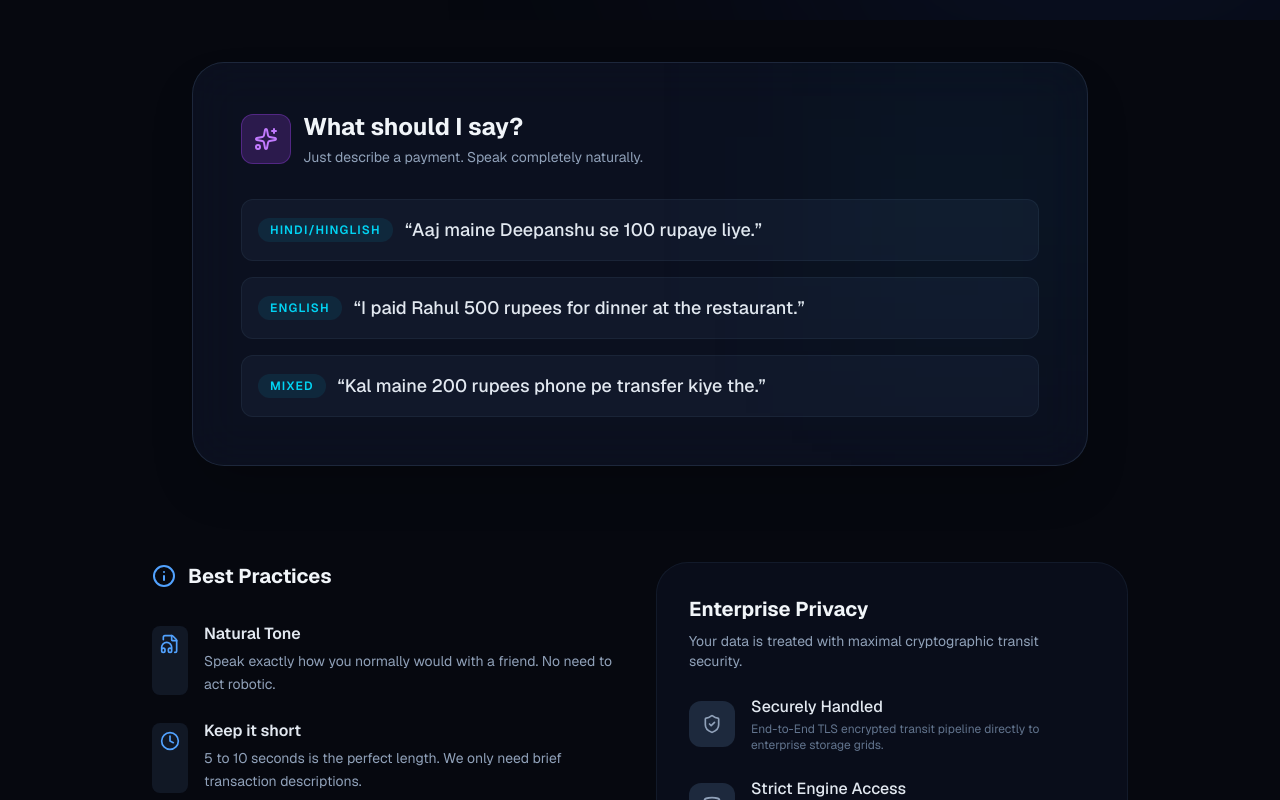
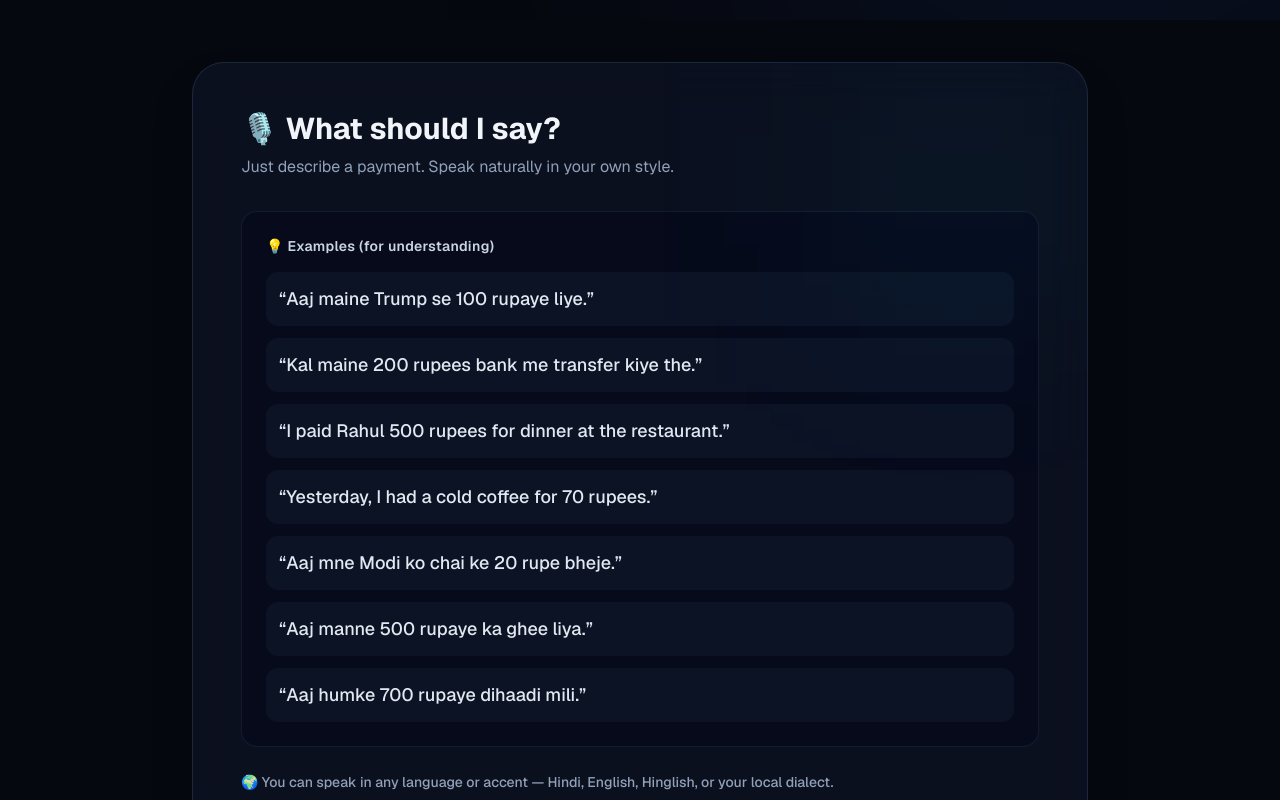
Before and after one commit to I-Deepanshu/audio, a Next.js app in the folder audio-frontend/: page / in a window 1280 px wide. Shown: the part 780-1580 px from the top of the page. Built offline with nearby package versions, Linux system fonts and the light colour scheme.

Commit message:
Refined example list into conversational multi-dialect structure

```diff
--- a/audio-frontend/src/app/page.tsx
+++ b/audio-frontend/src/app/page.tsx
@@ -243,34 +243,42 @@ export default function AudioRecorderPage() {
           <div className="bg-slate-900/60 backdrop-blur-xl border border-slate-700/50 rounded-[2rem] p-8 md:p-12 shadow-2xl relative overflow-hidden">
             <div className="absolute top-0 right-0 w-64 h-64 bg-cyan-500/5 blur-[100px] pointer-events-none"></div>
 
-            <div className="flex items-center gap-3 mb-8">
-              <div className="p-3 bg-purple-500/20 rounded-xl border border-purple-500/30">
-                <Sparkles className="w-6 h-6 text-purple-400" />
-              </div>
-              <div>
-                <h2 className="text-2xl font-bold">What should I say?</h2>
-                <p className="text-slate-400 text-sm mt-1">Just describe a payment. Speak completely naturally.</p>
-              </div>
+            <div className="flex flex-col mb-8 text-center sm:text-left">
+              <h2 className="text-3xl font-bold flex items-center justify-center sm:justify-start gap-3">
+                🎙️ What should I say?
+              </h2>
+              <p className="text-slate-400 text-base mt-2">Just describe a payment. Speak naturally in your own style.</p>
             </div>
 
-            <motion.ul variants={staggerContainer} className="space-y-4">
+            <div className="bg-slate-950/40 border border-slate-800/60 rounded-2xl p-6">
+              <p className="text-slate-300 text-sm font-semibold tracking-wide mb-4 flex items-center gap-2">
+                💡 Examples (for understanding)
+              </p>
+
+              <motion.ul variants={staggerContainer} className="space-y-3">
                 {[
-                { lang: "Hindi/Hinglish", text: "Aaj maine Deepanshu se 100 rupaye liye." },
-                { lang: "English", text: "I paid Rahul 500 rupees for dinner at the restaurant." },
-                { lang: "Mixed", text: "Kal maine 200 rupees phone pe transfer kiye the." }
-              ].map((item, idx) => (
+                  "Aaj maine Trump se 100 rupaye liye.",
+                  "Kal maine 200 rupees bank me transfer kiye the.",
+                  "I paid Rahul 500 rupees for dinner at the restaurant.",
+                  "Yesterday, I had a cold coffee for 70 rupees.",
+                  "Aaj mne Modi ko chai ke 20 rupe bheje.",
+                  "Aaj manne 500 rupaye ka ghee liya.",
+                  "Aaj humke 700 rupaye dihaadi mili."
+                ].map((text, idx) => (
                   <motion.li
                     key={idx}
                     variants={fadeUp}
-                  className="flex items-start md:items-center flex-col md:flex-row gap-3 p-4 bg-slate-800/40 rounded-xl border border-slate-700/30 hover:bg-slate-800/60 transition-colors"
+                    className="p-3 bg-slate-800/30 rounded-xl hover:bg-slate-800/50 transition-colors border border-transparent hover:border-slate-700/50"
                   >
-                  <span className="text-xs font-semibold text-cyan-400 uppercase tracking-widest bg-cyan-500/10 px-3 py-1 rounded-full">
-                    {item.lang}
-                  </span>
-                  <span className="text-lg font-medium text-slate-200">“{item.text}”</span>
+                    <span className="text-lg font-medium text-slate-200">“{text}”</span>
                   </motion.li>
                 ))}
               </motion.ul>
+            </div>
+
+            <p className="text-slate-400 text-sm mt-6 text-center sm:text-left leading-relaxed font-medium">
+              🌍 You can speak in any language or accent — Hindi, English, Hinglish, or your local dialect.
+            </p>
           </div>
         </motion.section>
 
```
Lines whose indentation alone changed are shown as unchanged.
